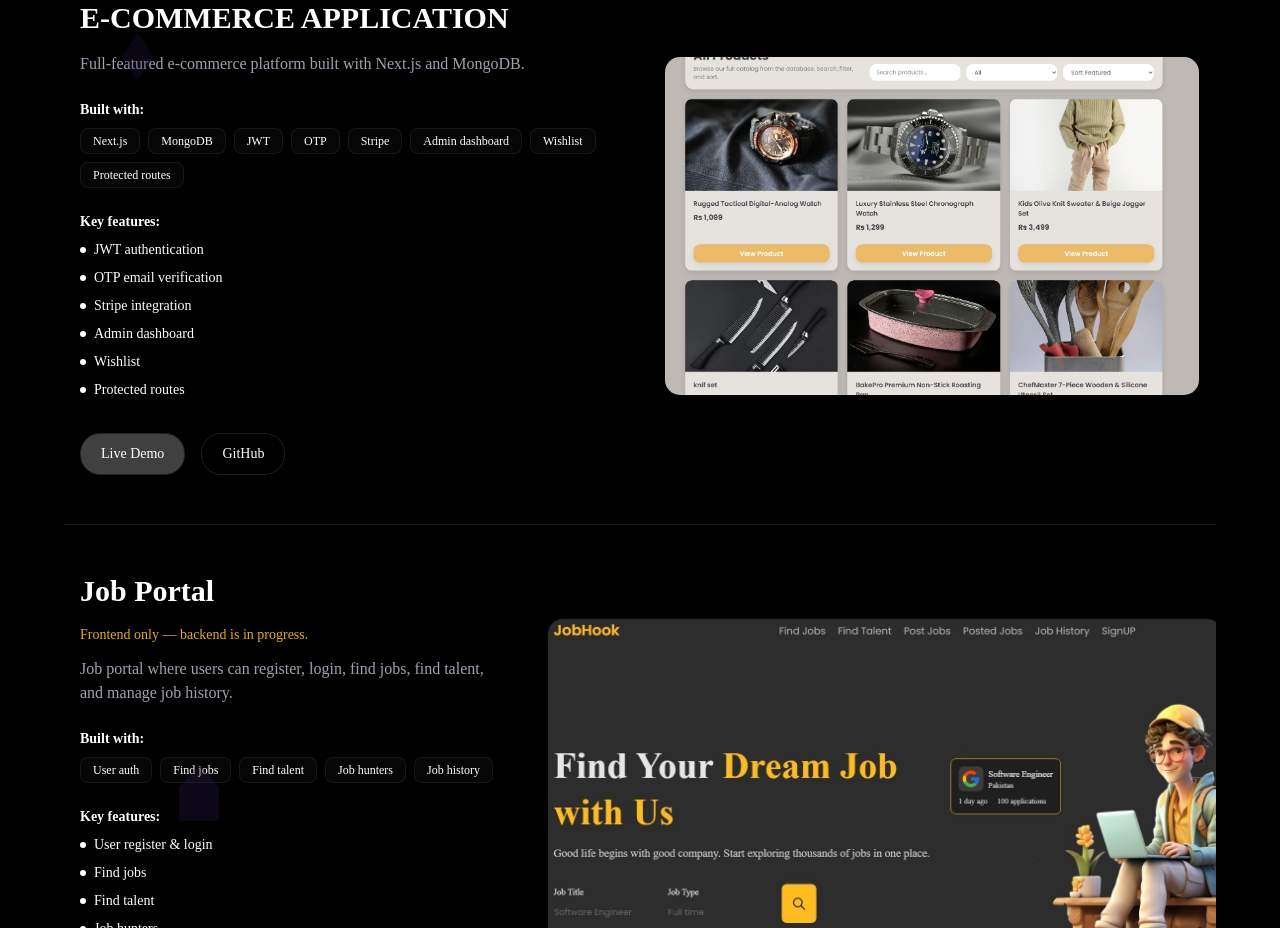
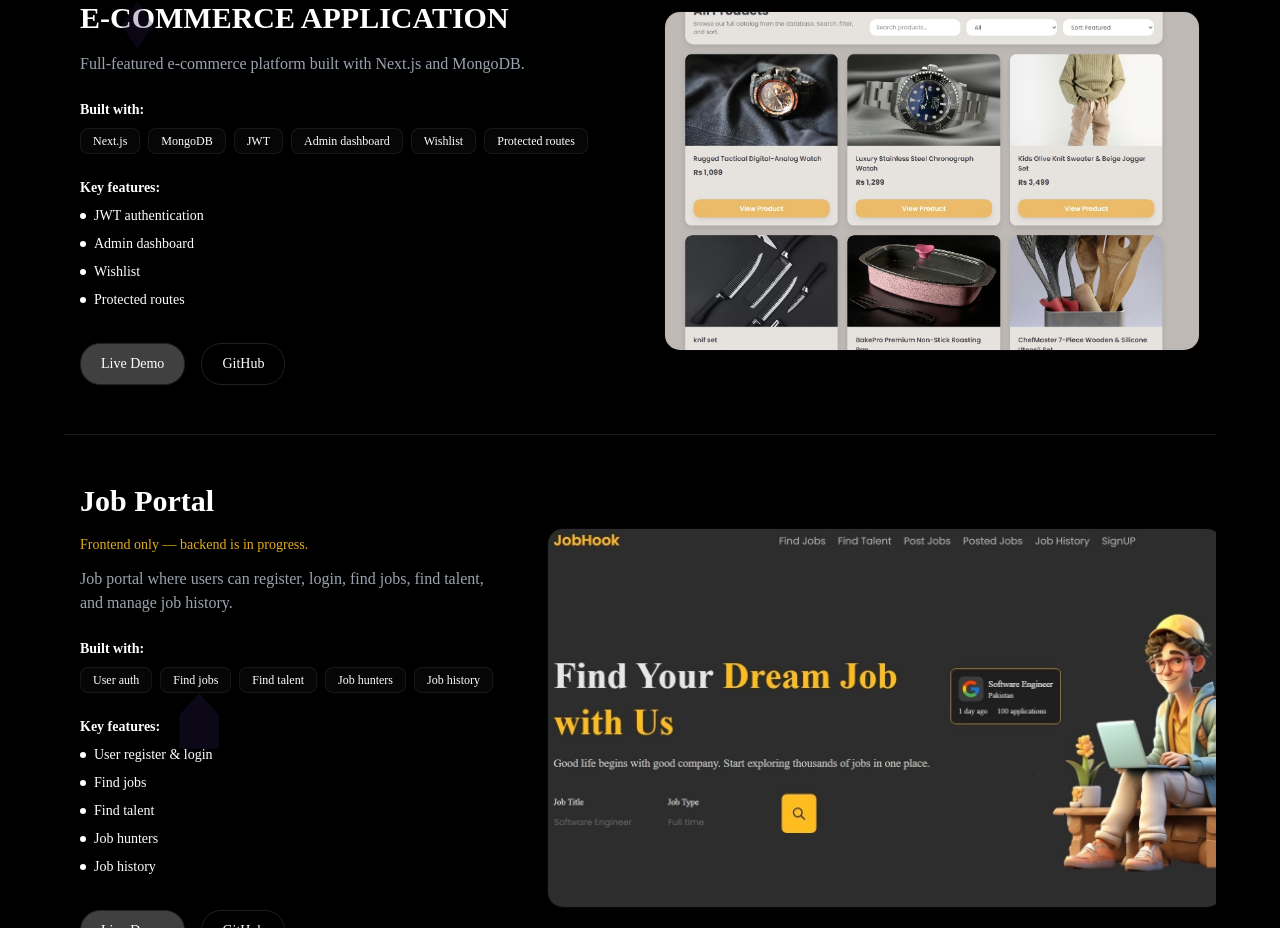
Before and after one commit to malaika-Rizwan/Portfoilio, a Next.js app: page / in a window 1280 px wide. Shown: the part 3060-3988 px from the top of the page. Built offline with nearby package versions, Linux system fonts and the light colour scheme.

Commit message:
strip and jwt words remover

```diff
--- a/components/sections/ProjectsSection.tsx
+++ b/components/sections/ProjectsSection.tsx
@@ -19,16 +19,12 @@ const project1 = {
     "Next.js",
     "MongoDB",
     "JWT",
-    "OTP",
-    "Stripe",
     "Admin dashboard",
     "Wishlist",
     "Protected routes",
   ],
   features: [
     "JWT authentication",
-    "OTP email verification",
-    "Stripe integration",
     "Admin dashboard",
     "Wishlist",
     "Protected routes",
```
Also changed, not shown: 1 other file (tests, documents, lock files or other folders).
